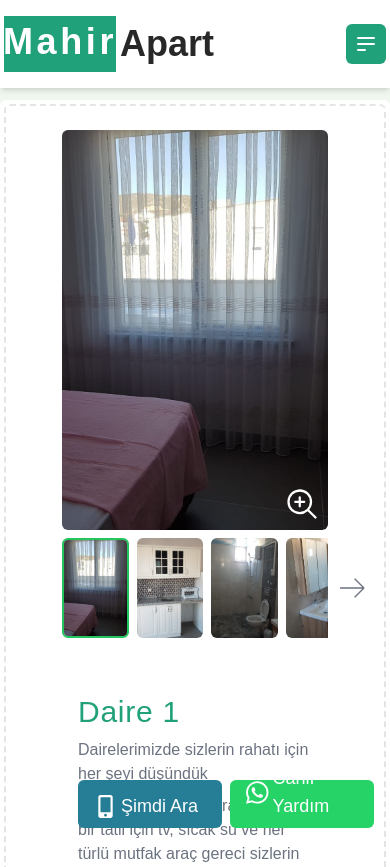
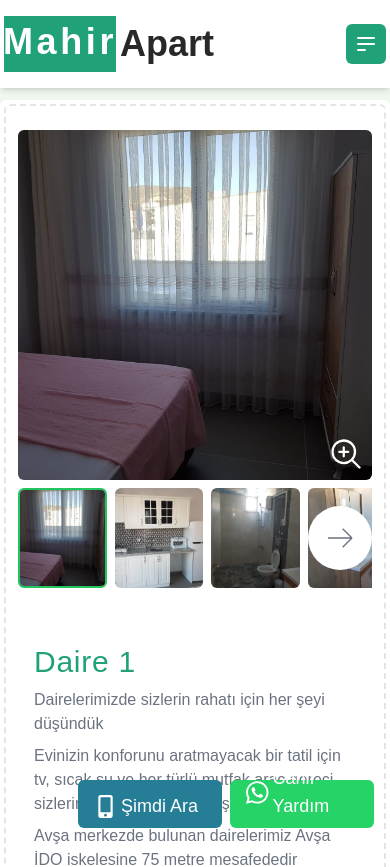
Before and after one commit to violetbee/avsa-apart, a Next.js app: page /apartlar/apart-1 in a window 390 px wide. Shown: the top 867 px of the page. Built offline with nearby package versions, Linux system fonts and the light colour scheme; a web font is replaced by a local one.

Commit message:
mobile images ok

```diff
--- a/src/pages/apartlar/[slug].js
+++ b/src/pages/apartlar/[slug].js
@@ -50,7 +50,7 @@ function Index({ apart }) {
       </Head>
       <Layout>
         <div className='container mx-auto mt-3 max-w-[1300px] rounded-md bg-white p-1'>
-          <div className='flex flex-col justify-between gap-10 rounded-md border-[2px] border-dashed border-black/10 px-14 py-6 md:flex-row'>
+          <div className='flex flex-col justify-between gap-10 rounded-md border-[2px] border-dashed border-black/10 px-3 md:px-14 py-6 md:flex-row'>
             <div className='flex flex-col items-center justify-center lg:w-1/2'>
               <div className='relative flex w-full justify-center'>
                 {isVideo ? (
@@ -63,7 +63,7 @@ function Index({ apart }) {
                   <img
                     src={apart.images[currentImage]}
                     alt={apart.title}
-                    className='h-[400px] w-full rounded-md object-cover'
+                    className='h-[350px] w-full rounded-md object-cover'
                   />
                 )}
 
@@ -85,13 +85,15 @@ function Index({ apart }) {
               </div>
 
               <div className='relative mt-2'>
-                <button className='absolute -left-6 top-1/2 -translate-x-1/2 -translate-y-1/2 transform'>
+                <button
+                  className={`absolute z-10 left-8 p-4 bg-white rounded-full top-1/2 -translate-x-1/2 -translate-y-1/2 transform ${
+                    currentImage === 0 ? 'hidden' : ''
+                  }`}
+                >
                   <svg
                     onClick={() => setCurrentImage(currentImage - 1)}
                     xmlns='http://www.w3.org/2000/svg'
-                    className={`h-8 w-8 cursor-pointer text-gray-500 hover:text-gray-900 ${
-                      currentImage === 0 ? 'hidden' : ''
-                    }`}
+                    className={`h-8 w-8 cursor-pointer text-gray-500 hover:text-gray-900 `}
                     fill='none'
                     viewBox='0 0 24 24'
                     stroke='currentColor'
@@ -131,13 +133,15 @@ function Index({ apart }) {
                     );
                   })}
                 </div>
-                <button className='absolute -right-14 top-1/2 -translate-x-1/2 -translate-y-1/2 transform'>
+                <button
+                  className={`absolute z-10 -right-8 p-4 bg-white rounded-full top-1/2 -translate-x-1/2 -translate-y-1/2 transform ${
+                    currentImage === apart.images.length - 1 ? 'hidden' : ''
+                  }`}
+                >
                   <svg
                     onClick={() => setCurrentImage(currentImage + 1)}
                     xmlns='http://www.w3.org/2000/svg'
-                    className={`h-8 w-8 cursor-pointer text-gray-500 hover:text-gray-900 ${
-                      currentImage === apart.images.length - 1 ? 'hidden' : ''
-                    }`}
+                    className={`h-8 w-8 cursor-pointer text-gray-500 hover:text-gray-900 `}
                     fill='none'
                     viewBox='0 0 24 24'
                     stroke='currentColor'
```
